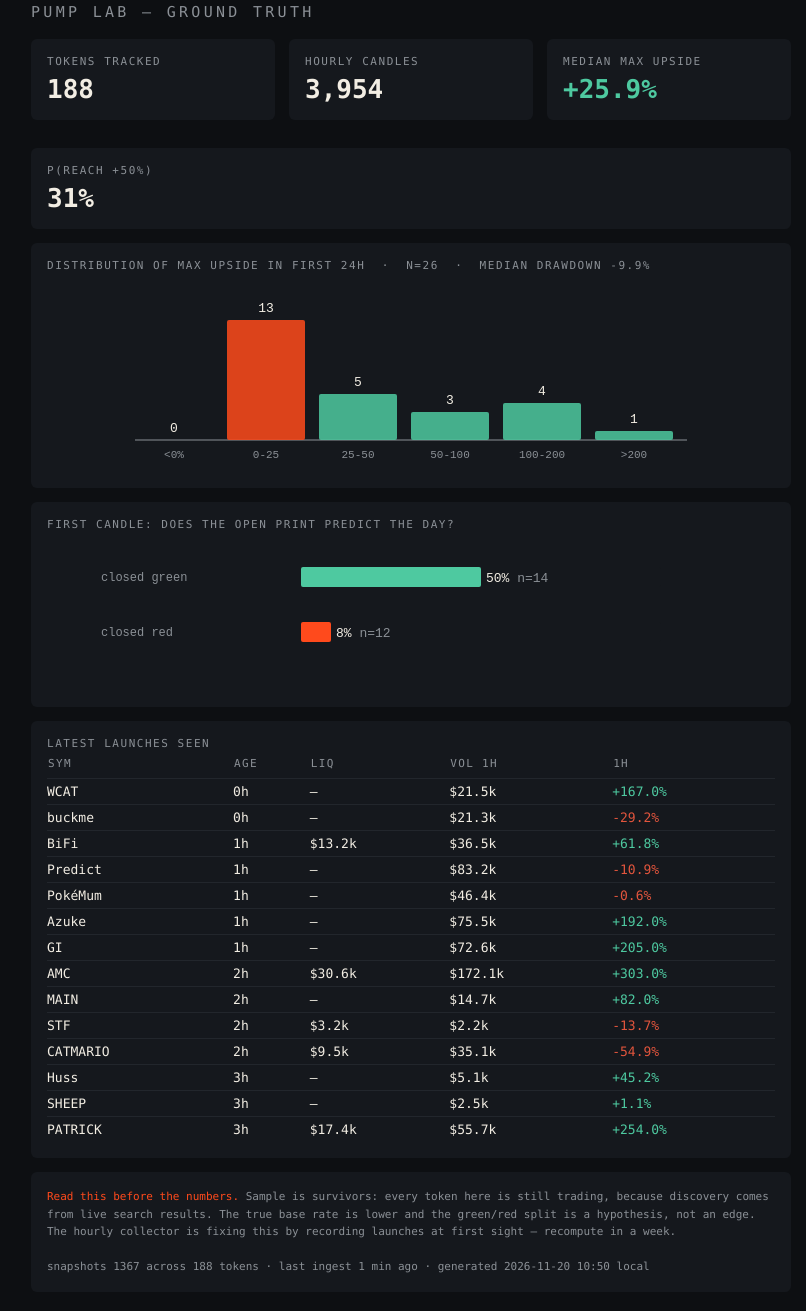
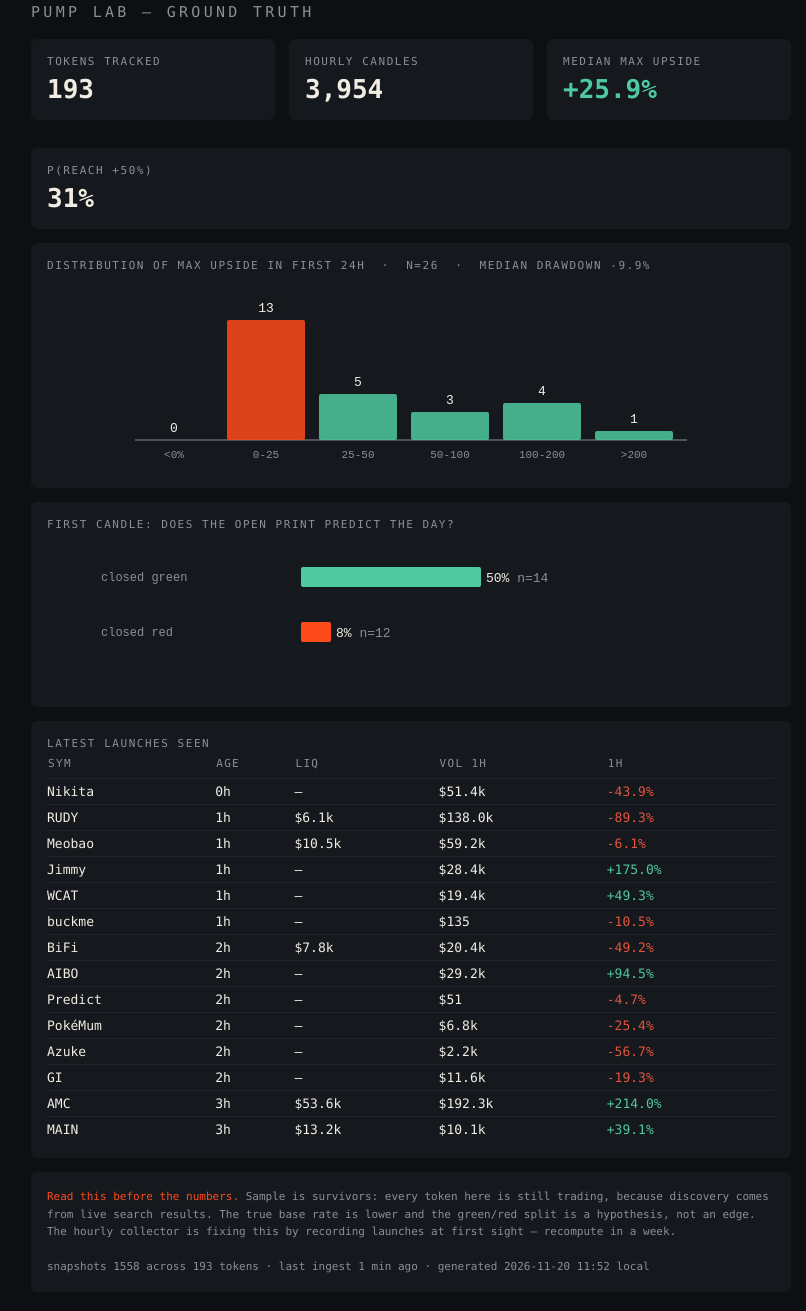
Before and after one commit to giovancarl444/lab-view, a plain HTML site: page index.html in a window 1280 px wide. Shown: the part 17-1328 px from the top of the page, without its empty margins (229-1035 px from the left). Drawn offline with Linux system fonts and the light colour scheme.

Commit message:
dashboard: 2026-11-20T10:52Z

```diff
--- a/index.html
+++ b/index.html
@@ -20,7 +20,7 @@ td{padding:5px 0;border-top:1px solid #22262c}
 <h1>Pump Lab — ground truth</h1>
 
 <div class="row">
-  <div class="panel"><div class="k">tokens tracked</div><div class="v">188</div></div>
+  <div class="panel"><div class="k">tokens tracked</div><div class="v">193</div></div>
   <div class="panel"><div class="k">hourly candles</div><div class="v">3,954</div></div>
   <div class="panel"><div class="k">median max upside</div><div class="v up">+25.9%</div></div>
   <div class="panel"><div class="k">P(reach +50%)</div><div class="v">31%</div></div>
@@ -38,7 +38,7 @@ td{padding:5px 0;border-top:1px solid #22262c}
 
 <div class="panel">
   <div class="k">latest launches seen</div>
-  <table><tr><th>sym</th><th>age</th><th>liq</th><th>vol 1h</th><th>1h</th></tr><tr><td>WCAT</td><td>0h</td><td>—</td><td>$21.5k</td><td class='up'>+167.0%</td></tr><tr><td>buckme</td><td>0h</td><td>—</td><td>$21.3k</td><td class='down'>-29.2%</td></tr><tr><td>BiFi</td><td>1h</td><td>$13.2k</td><td>$36.5k</td><td class='up'>+61.8%</td></tr><tr><td>Predict</td><td>1h</td><td>—</td><td>$83.2k</td><td class='down'>-10.9%</td></tr><tr><td>PokéMum</td><td>1h</td><td>—</td><td>$46.4k</td><td class='down'>-0.6%</td></tr><tr><td>Azuke</td><td>1h</td><td>—</td><td>$75.5k</td><td class='up'>+192.0%</td></tr><tr><td>GI</td><td>1h</td><td>—</td><td>$72.6k</td><td class='up'>+205.0%</td></tr><tr><td>AMC </td><td>2h</td><td>$30.6k</td><td>$172.1k</td><td class='up'>+303.0%</td></tr><tr><td>MAIN</td><td>2h</td><td>—</td><td>$14.7k</td><td class='up'>+82.0%</td></tr><tr><td>STF</td><td>2h</td><td>$3.2k</td><td>$2.2k</td><td class='down'>-13.7%</td></tr><tr><td>CATMARIO</td><td>2h</td><td>$9.5k</td><td>$35.1k</td><td class='down'>-54.9%</td></tr><tr><td>Huss</td><td>3h</td><td>—</td><td>$5.1k</td><td class='up'>+45.2%</td></tr><tr><td>SHEEP</td><td>3h</td><td>—</td><td>$2.5k</td><td class='up'>+1.1%</td></tr><tr><td>PATRICK</td><td>3h</td><td>$17.4k</td><td>$55.7k</td><td class='up'>+254.0%</td></tr></table>
+  <table><tr><th>sym</th><th>age</th><th>liq</th><th>vol 1h</th><th>1h</th></tr><tr><td>Nikita</td><td>0h</td><td>—</td><td>$51.4k</td><td class='down'>-43.9%</td></tr><tr><td>RUDY</td><td>1h</td><td>$6.1k</td><td>$138.0k</td><td class='down'>-89.3%</td></tr><tr><td>Meobao</td><td>1h</td><td>$10.5k</td><td>$59.2k</td><td class='down'>-6.1%</td></tr><tr><td>Jimmy</td><td>1h</td><td>—</td><td>$28.4k</td><td class='up'>+175.0%</td></tr><tr><td>WCAT</td><td>1h</td><td>—</td><td>$19.4k</td><td class='up'>+49.3%</td></tr><tr><td>buckme</td><td>1h</td><td>—</td><td>$135</td><td class='down'>-10.5%</td></tr><tr><td>BiFi</td><td>2h</td><td>$7.8k</td><td>$20.4k</td><td class='down'>-49.2%</td></tr><tr><td>AIBO</td><td>2h</td><td>—</td><td>$29.2k</td><td class='up'>+94.5%</td></tr><tr><td>Predict</td><td>2h</td><td>—</td><td>$51</td><td class='down'>-4.7%</td></tr><tr><td>PokéMum</td><td>2h</td><td>—</td><td>$6.8k</td><td class='down'>-25.4%</td></tr><tr><td>Azuke</td><td>2h</td><td>—</td><td>$2.2k</td><td class='down'>-56.7%</td></tr><tr><td>GI</td><td>2h</td><td>—</td><td>$11.6k</td><td class='down'>-19.3%</td></tr><tr><td>AMC </td><td>3h</td><td>$53.6k</td><td>$192.3k</td><td class='up'>+214.0%</td></tr><tr><td>MAIN</td><td>3h</td><td>$13.2k</td><td>$10.1k</td><td class='up'>+39.1%</td></tr></table>
 </div>
 
 <div class="panel note">
@@ -46,7 +46,7 @@ td{padding:5px 0;border-top:1px solid #22262c}
   trading, because discovery comes from live search results. The true base rate is lower and the
   green/red split is a hypothesis, not an edge. The hourly collector is fixing this by recording launches
   at first sight — recompute in a week.<br><br>
-  snapshots 1367 across 188 tokens · last ingest 1 min ago ·
-  generated 2026-11-20 10:50 local
+  snapshots 1558 across 193 tokens · last ingest 1 min ago ·
+  generated 2026-11-20 11:52 local
 </div>
 </div></body></html>
```
